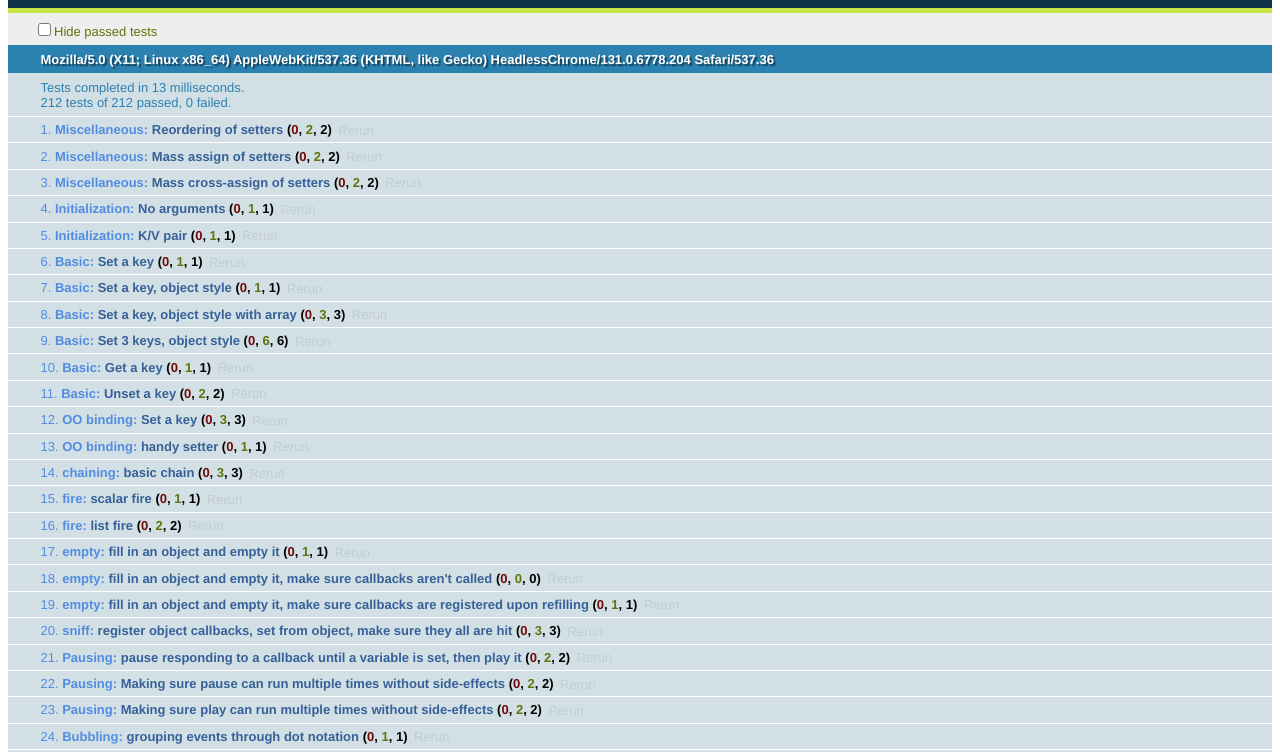
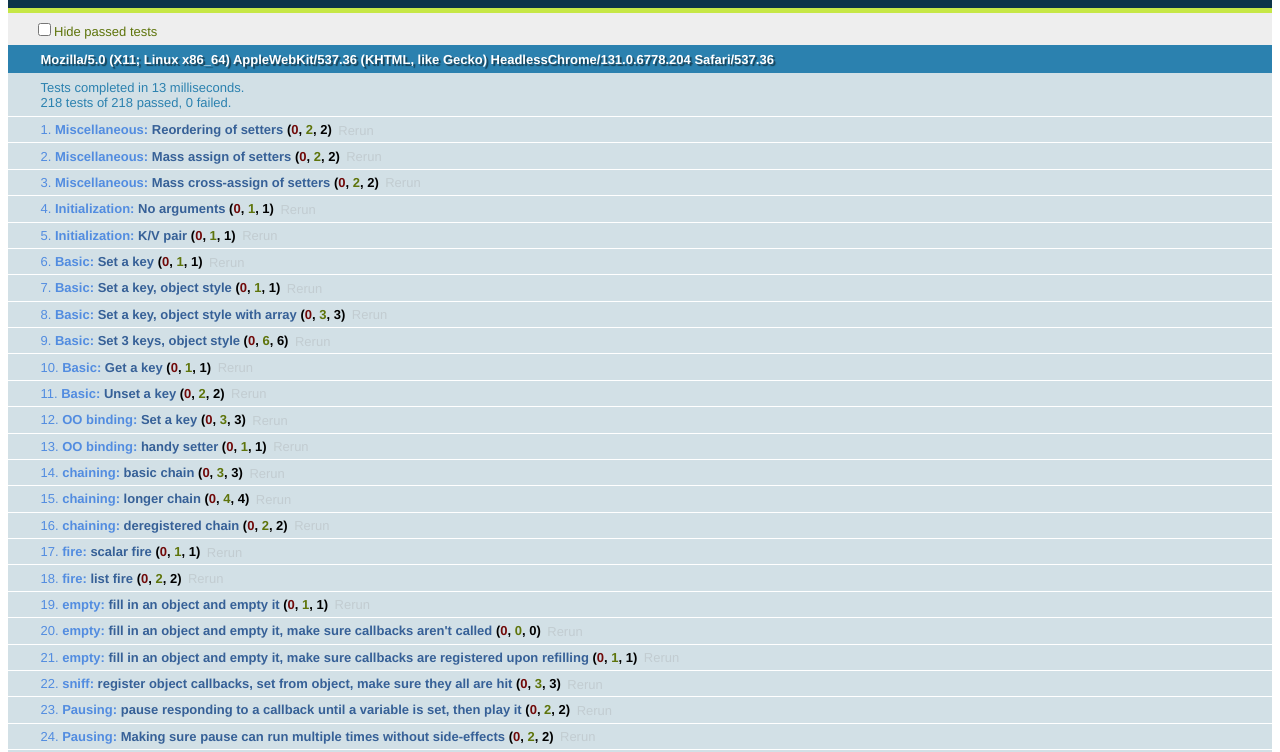
Before and after one commit to kristopolous/EvDa, a plain HTML site: page test/index.html in a window 1280 px wide. Shown: the part 48-800 px from the top of the page. Drawn offline with Linux system fonts and the light colour scheme.

Commit message:
passing chain test

```diff
--- a/evda.js
+++ b/evda.js
@@ -387,6 +387,8 @@ function EvDa (imported) {
       //
       each(typeList, function (stage) {
 
+        if (!(stage in callback)) {
+
           callback[stage] = function(am_i_a_function) {
             // the first argument MAY be our key from above
             var args = slice.call(arguments);
@@ -400,11 +402,21 @@ function EvDa (imported) {
             // that bastard.  It's ok, that's what the type-checking was all about. In this
             // case we just blindly pass everything through
 
-          // When we do this, this will recursively create another set ...
-          // well yeah I guess it is recursive in memory space ... but it's at
-          // human depth (specificed manually) so we might as well make this a
-          // candidate for tail recursion.
-          return pub[stage].apply(pub.context, args);
+            // Also we want to be clever with the return of the callbacks, since we effectively
+            // shadow the previous system. As it turns out it doesn't matter how we chain these thing
+            // it just matters what temporal time we register them.  So we make the final callback
+            // an array like structure.
+            if(! ('len' in callback) ) {
+              // self reference
+              callback[0] = callback;
+              // seed it one past the self-reference minus our incrementer
+              callback.len = 0;
+            }
+            callback.len++;
+            callback[callback.len] = pub[stage].apply(pub.context, args);
+
+            return callback;
+          }
         }
       });
 
--- a/test/index.html
+++ b/test/index.html
@@ -149,6 +149,47 @@ module('chaining')
 
   });
 
+  test('longer chain', function(){
+    expect(4);
+
+    var ev = EvDa({key: 1}), ix = 0;
+    ev.on('key', function() {
+      equal(ix, 0, "this is run first");
+      ix++;
+    }).after(function(value, meta){
+      equal(value, 1, 'this is run from the right context');
+      equal(ix, 1, "this is run second");
+      ix++;
+    }).after(function(value, meta){
+      equal(ix, 2, "this is run third");
+    });
+
+    ev('key',1);
+
+  });
+
+  test('deregistered chain', function(){
+    expect(2);
+
+    var ev = EvDa({key: 1}), ix = 0;
+
+    var cb = ev.on('key', function() {
+      equal(ix, 0, "this is run first");
+      ix++;
+    }, {meta: 1}).after(function(value, meta){
+      equal(false, true, "this is not run");
+      ix++;
+    }).after(function(value, meta){
+      equal(ix, 1, "this is run second");
+    });
+
+    // So now there should be a second element
+    // in the callback array that we can unregister
+    ev.del(cb[1]);
+
+    ev('key',1);
+  });
+
 module('fire');
   test("scalar fire", function(){
     expect(1);
```
Lines whose indentation alone changed are shown as unchanged.
